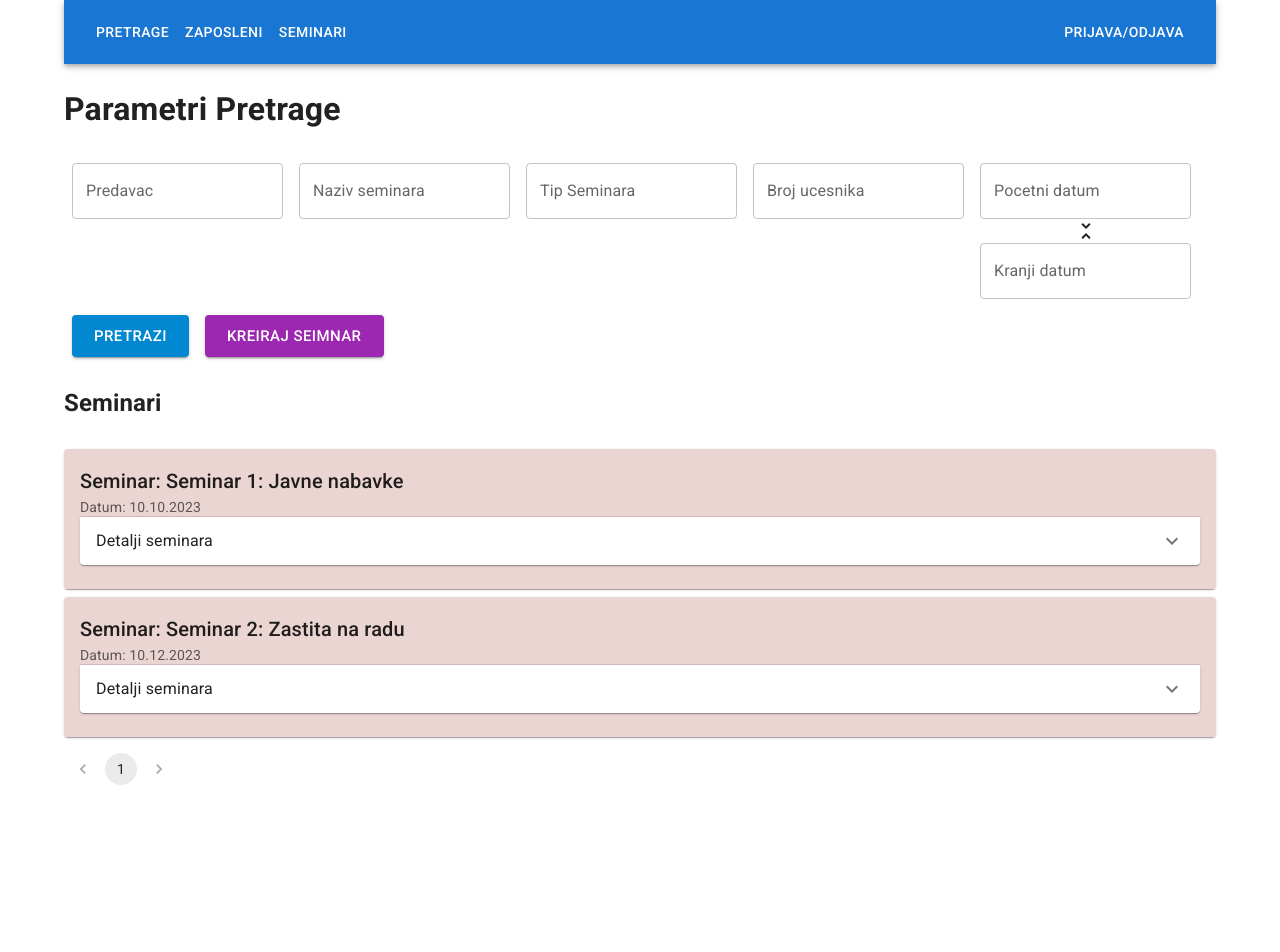
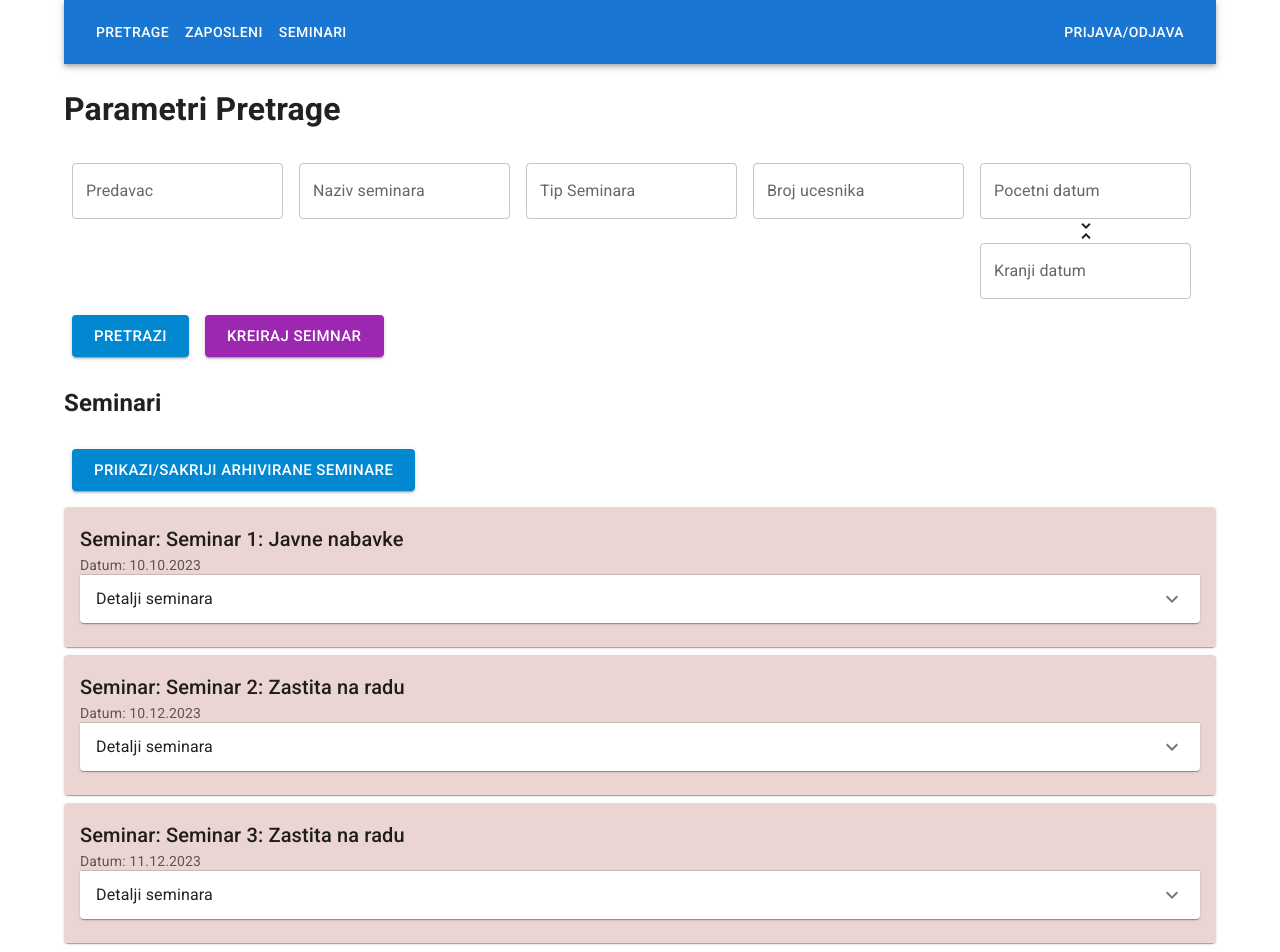
Before and after one commit to BogdanRaicevic/ied-projects, a React (Vite) app: page /seminari in a window 1280 px wide. Shown: the top 952 px of the page. Before the commit the page ends 825 px from the top, so only its background shows below. Built offline with nearby package versions, Linux system fonts and the light colour scheme.

Commit message:
Create button and functionality to visually hide/show archived seminars

```diff
--- a/src/fakeData/seminarsData.ts
+++ b/src/fakeData/seminarsData.ts
@@ -68,6 +68,7 @@ export const fakeSeminarsOnSeminar = [
   },
   {
     id: "seminar2",
+    arhiviran: false,
     naziv: "Seminar 2: Zastita na radu",
     tipSeminara: "Zastita na radu",
     datum: new Date("2023-12-10"),
@@ -113,6 +114,30 @@ export const fakeSeminarsOnSeminar = [
       },
     ],
   },
+  {
+    id: "seminar3",
+    arhiviran: true,
+    naziv: "Seminar 3: Zastita na radu",
+    tipSeminara: "Zastita na radu",
+    datum: new Date("2023-12-11"),
+    predavac: "Zare",
+    osnovnaCena: 15000,
+    mesto: "Novi Sad, Hotel Balkan",
+    ucesnici: [
+      {
+        naziv: "Firma 4",
+        id: "nekiId4",
+        zaposleni: [
+          {
+            id: "zaposleni7",
+            ime: "Zaposleni 7",
+            prezime: "Zaposleni 7",
+            email: "zaposleni7@emial.com",
+          },
+        ],
+      },
+    ],
+  },
 ];
 
 export const tipoviSeminara = [
--- a/src/pages/Seminari.tsx
+++ b/src/pages/Seminari.tsx
@@ -61,10 +61,31 @@ export default function Seminari() {
     setSeminars([newSeminar, ...seminars]);
   };
 
+  const [showArchived, setShowArchived] = useState(false);
+
+  const handleArchivedSeminars = () => {
+    setShowArchived(!showArchived);
+  };
+
   const seminariLista = () => (
     <div>
+      <Button
+        sx={{ m: 1 }}
+        size="large"
+        variant="contained"
+        color="info"
+        onClick={handleArchivedSeminars}
+      >
+        Prikazi/Sakriji Arhivirane seminare
+      </Button>
+
       <List>
-        {seminars.slice((page - 1) * itemsPerPage, page * itemsPerPage).map((seminar, index) => (
+        {seminars.slice((page - 1) * itemsPerPage, page * itemsPerPage).map((seminar, index) => {
+          if (showArchived && seminar?.arhiviran) {
+            return null;
+          }
+
+          return (
             <Card key={index} sx={{ mb: 1 }}>
               <CardContent sx={{ backgroundColor: "#ead5d3" }}>
                 <Typography variant="h6" component="div">
@@ -90,7 +111,8 @@ export default function Seminari() {
                 </Accordion>
               </CardContent>
             </Card>
-        ))}
+          );
+        })}
       </List>
       <Pagination
         sx={{ mb: 5 }}
@@ -145,6 +167,7 @@ export default function Seminari() {
         </DialogContent>
       </Dialog>
       <h2>Seminari</h2>
+
       {seminariLista()}
     </>
   );
```
Lines whose indentation alone changed are shown as unchanged.
